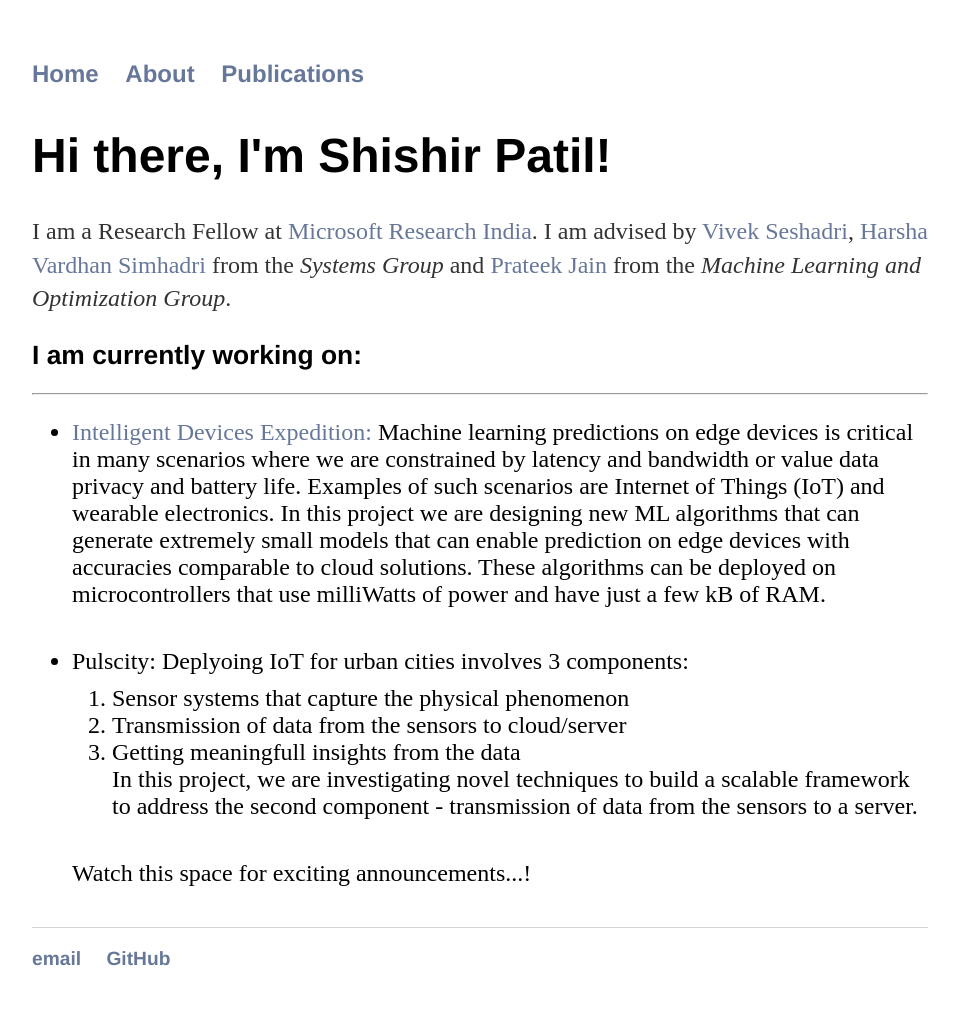
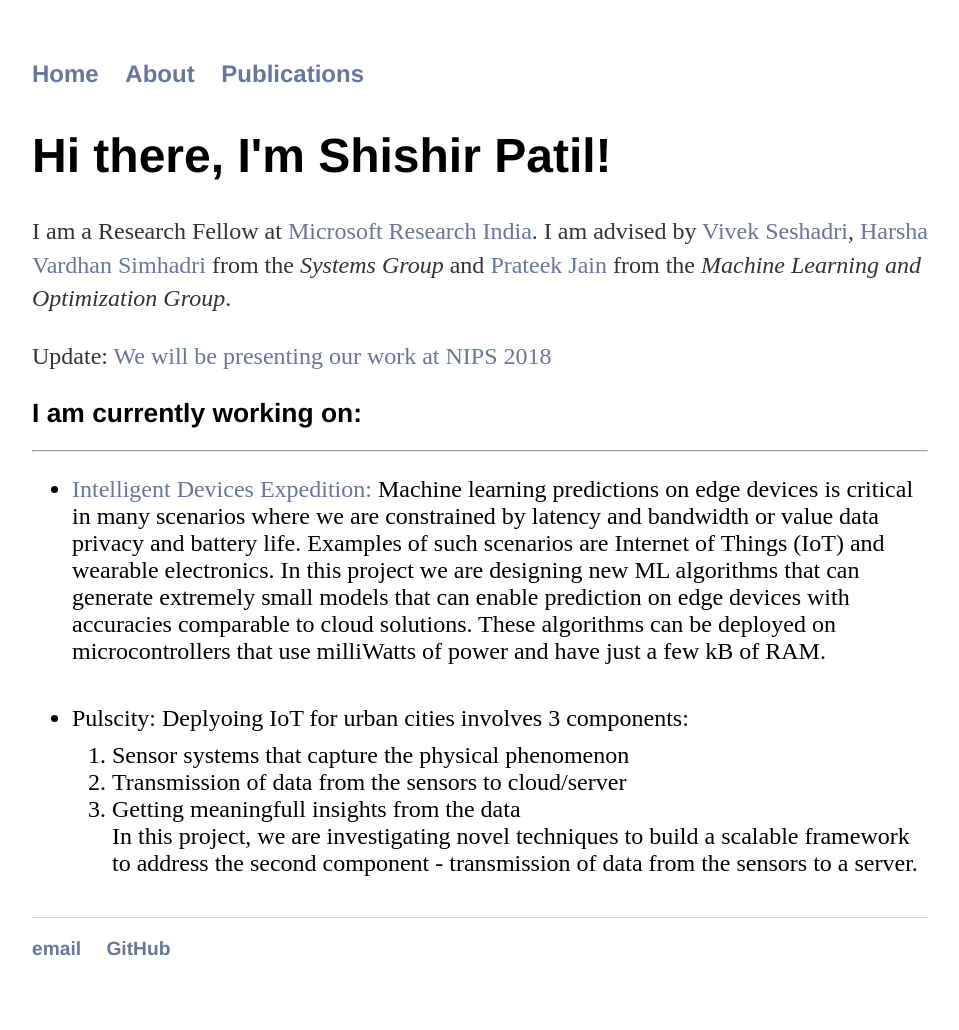
Before and after one commit to ShishirPatil/ShishirPatil.github.io, a Jekyll site: the page built from index.md, in a window 1280 px wide. Shown: the whole page, without its empty margins (160-1119 px from the left). Built offline with Jekyll 4.4.1, drawn with Linux system fonts in a browser that asks for light colours.

Commit message:
Update NIPS 2018

```diff
--- a/index.md
+++ b/index.md
@@ -6,6 +6,9 @@
 	<h1>Hi there, I'm Shishir Patil!</h1>
     	<p>I am a Research Fellow at <a href ='https://www.microsoft.com/en-us/research/lab/microsoft-research-india/'>Microsoft Research India</a>. I am advised by <a href='https://www.microsoft.com/en-us/research/people/visesha/'>Vivek Seshadri</a>,  <a href='http://harsha-simhadri.org/'>Harsha Vardhan Simhadri</a> from the <em>Systems Group</em> and <a href='https://www.microsoft.com/en-us/research/people/prajain/'>Prateek Jain</a> from the <em>Machine Learning and Optimization Group</em>.
             <!-- <a href="/about">Read more about my life...</a> -->
+        </p>
+
+        <p>Update: <a href = 'https://nips.cc/Expo/Conferences/2018/Schedule?demo_id=3'> We will be presenting our work at NIPS 2018</a>
         </p>
 
     <h2>I am currently working on:</h2><hr>
@@ -31,7 +34,6 @@
                                 In this project, we are investigating novel techniques to build a scalable framework to address the second component - transmission of data from the sensors to a server.
                             </ol>
                         </li>
-                        Watch this space for exciting announcements...!
                     </ul>
                 </p>
 
```
